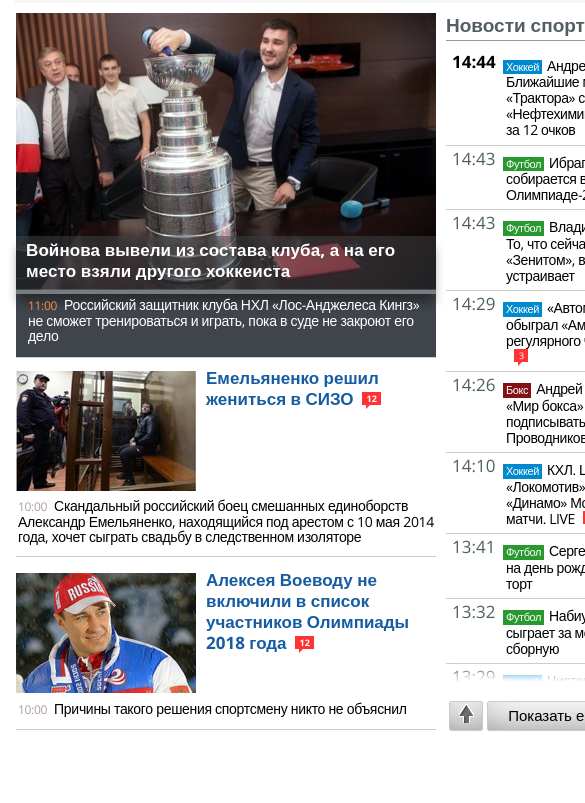
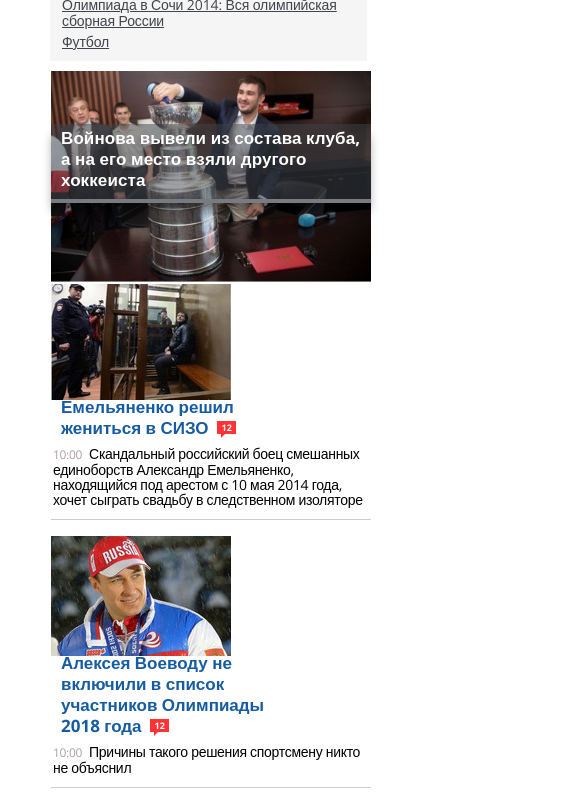
Before and after one commit to Talker68/test-assignment_site-master, a website: page index.html in a window 390 px wide. Shown: the part 122-925 px from the top of the page, 585 px wide, since content can reach past the window. Before the commit the page ends 868 px from the top, so only its background shows below. Drawn offline with nearby package versions, Linux system fonts and the light colour scheme; files that its build step writes are made by us from their sources.

Commit message:
рефакторинг разметки

```diff
--- a/index.html
+++ b/index.html
@@ -22,6 +22,27 @@
   </header>
 
   <div class="page-container">
+
+    <section class="page-content">
+      <article class="page-content__article  page-content__article--main">
+        <div class="page-content__main-block">
+          <img src="img/voynow.jpg" alt="фото Войнова" class="page-content__image  page-content__image--main">
+          <h2 class="page-content__header  page-content__header--main">Войнова вывели из состава клуба, а на его место взяли другого хоккеиста</h2>
+        </div>
+        <p class="page-content__text  page-content__text--main"><time class="page-content__time  page-content__time--main">11:00</time>Российский защитник клуба НХЛ «Лос-Анджелеса Кингз» не сможет тренироваться и играть, пока в суде не закроют его дело</p>
+      </article>
+      <article class="page-content__article">
+        <img src="img/emelyanenko.jpg" alt="фото Емельяненко" class="page-content__image"><!--
+        --><h2 class="page-content__header  page-content__header--blue">Емельяненко решил жениться в СИЗО<span class="comments-counter">12</span></h2>
+        <p class="page-content__text"><time class="page-content__time">10:00</time>Скандальный российский боец смешанных единоборств Александр Емельяненко, находящийся под арестом с 10 мая 2014 года, хочет сыграть свадьбу в следственном изоляторе</p>
+      </article>
+      <article class="page-content__article">
+        <img src="img/voevoda.jpg" alt="фото Воеводы" class="page-content__image"><!--
+        --><h2 class="page-content__header  page-content__header--blue">Алексея Воеводу не включили в список участников Олимпиады 2018 года<span class="comments-counter">12</span></h2>
+        <p class="page-content__text"><time class="page-content__time">10:00</time>Причины такого решения спортсмену никто не объяснил</p>
+      </article>
+    </section>
+
     <aside class="sidebar">
 
       <h2 class="sidebar__header">Новости спорта</h2>
@@ -88,24 +109,6 @@
 
     </aside>
 
-    <section class="page-content">
-      <article class="page-content__article  page-content__article--main">
-        <img src="img/voynow.jpg" alt="фото Войнова" class="page-content__image  page-content__image--main"><!--
-        --><h2 class="page-content__header  page-content__header--main">Войнова вывели из состава клуба, а на его место взяли другого хоккеиста</h2>
-        <p class="page-content__text  page-content__text--main"><time class="page-content__time  page-content__time--main">11:00</time>Российский защитник клуба НХЛ «Лос-Анджелеса Кингз» не сможет тренироваться и играть, пока в суде не закроют его дело</p>
-      </article>
-      <article class="page-content__article">
-        <img src="img/emelyanenko.jpg" alt="фото Емельяненко" class="page-content__image"><!--
-        --><h2 class="page-content__header  page-content__header--blue">Емельяненко решил жениться в СИЗО<span class="comments-counter">12</span></h2>
-        <p class="page-content__text"><time class="page-content__time">10:00</time>Скандальный российский боец смешанных единоборств Александр Емельяненко, находящийся под арестом с 10 мая 2014 года, хочет сыграть свадьбу в следственном изоляторе</p>
-      </article>
-      <article class="page-content__article">
-        <img src="img/voevoda.jpg" alt="фото Воеводы" class="page-content__image"><!--
-        --><h2 class="page-content__header  page-content__header--blue">Алексея Воеводу не включили в список участников Олимпиады 2018 года<span class="comments-counter">12</span></h2>
-        <p class="page-content__text"><time class="page-content__time">10:00</time>Причины такого решения спортсмену никто не объяснил</p>
-      </article>
-    </section>
-
 
   </div>
 
--- a/sass/blocks/page-container.scss
+++ b/sass/blocks/page-container.scss
@@ -1,6 +1,16 @@
 .page-container {
   box-sizing: border-box;
-  width: 700px;
+  width: 696px;
   margin: 0 auto;
   padding-left: 16px;
+
+  font-size: 0;
 }
+
+@media (max-width: 695px) {
+
+  .page-container {
+    width: 320px;
+  }
+
+}
--- a/sass/blocks/page-content.scss
+++ b/sass/blocks/page-content.scss
@@ -1,6 +1,7 @@
 .page-content {
   box-sizing: border-box;
-  margin-right: 264px;
+  width: 420px;
+  float: left;
 }
 
 .page-content__article {
@@ -13,6 +14,10 @@
     margin-bottom: 13px;
     padding-bottom: 0;
   }
+}
+
+.page-content__main-block {
+  position: relative;
 }
 
 .page-content__header {
@@ -28,6 +33,10 @@
   vertical-align: top;
 
   &--main {
+    position: absolute;
+    bottom: 0;
+    left: 0;
+
     width: 100%;
     margin: 0;
     padding: 3px 10px;
@@ -54,7 +63,7 @@
   &--main {
     width: 100%;
     height: auto;
-    margin-bottom: -60px;
+    // margin-bottom: -60px;
   }
 }
 
@@ -73,7 +82,7 @@
 .page-content__text {
   margin: 0;
   padding-left: 2px;
-  padding-top: 4px;
+  padding-top: 8px;
 
   font-size: 14px;
   line-height: 15px;
@@ -92,3 +101,12 @@
     background-color: rgba(64, 69, 75, 1);
   }
 }
+
+@media (max-width: 695px) {
+
+  .page-content {
+    float: none;
+    width: 320px;
+  }
+
+}
--- a/sass/blocks/page-header.scss
+++ b/sass/blocks/page-header.scss
@@ -48,3 +48,14 @@
       color: #41444b;
     }
 }
+
+@media (max-width: 695px) {
+
+  .page-header {
+    width: 320px;
+  }
+  .page-header__list {
+    width: 100%;
+  }
+
+}
--- a/sass/blocks/sidebar.scss
+++ b/sass/blocks/sidebar.scss
@@ -3,10 +3,10 @@
 
   float: right;
   box-sizing: border-box;
-  width: 264px;
+  width: 260px;
   height: 718px;
   padding-left: 10px;
-  padding-right: 16px;
+  padding-right: 12px;
 
   overflow: hidden;
 
@@ -96,21 +96,23 @@
   background-color: white;
   border: 1px solid #cacaca;
   border-radius: 2px;
-  box-shadow: inset 0px -25px 60px -40px rgba(black, 0.8);
+  box-shadow: inset 0px -50px 60px -60px rgba(0, 0 ,0 , 0.4);
 }
 
 .sidebar__news-button {
   min-width: 196px;
   height: 30px;
+  margin-left: 5px;
   padding-left: 20px;
   padding-right: 20px;
 
   font-size: 15px;
-
+  letter-spacing: -0.3px;
   vertical-align: bottom;
+  color: black;
 
   background-color: white;
   border: 1px solid #cacaca;
   border-radius: 2px;
-  box-shadow: inset 0px -25px 60px -40px rgba(black, 0.8);
+  box-shadow: inset 0px -50px 60px -60px rgba(0, 0 ,0 , 0.4);
 }
--- a/sass/fonts.scss
+++ b/sass/fonts.scss
@@ -1,8 +1,10 @@
 * {
   font-family: 'Open Sans', arial;
-  // font-family: 'PT Serif', serif;
+
 }
 h1, h2, h3 {
-  // font-family: 'Lucida Sans Unicode', arial;
   font-family: 'Open Sans', arial;
 }
+button {
+  font-family: 'Open Sans', arial;
+}
```
